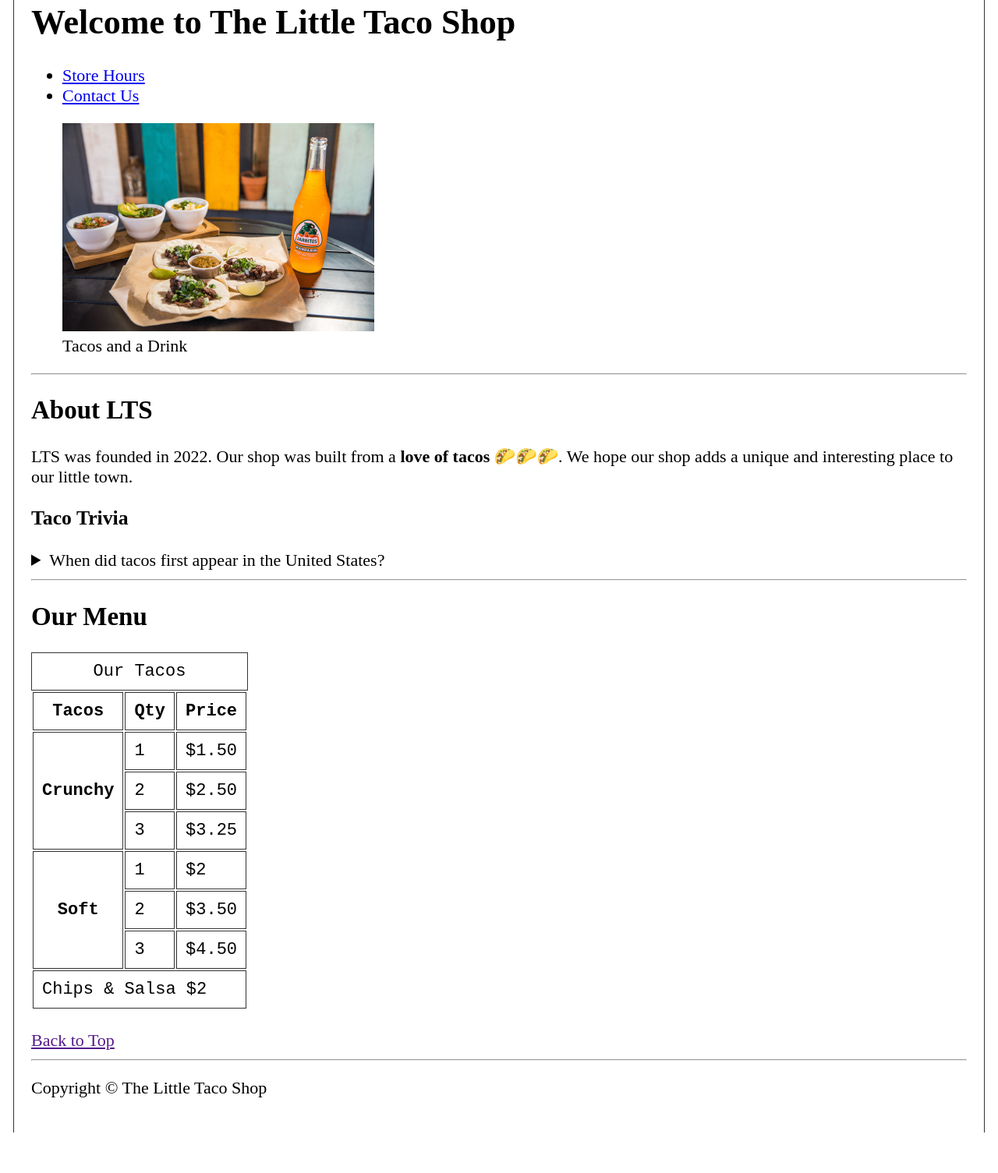
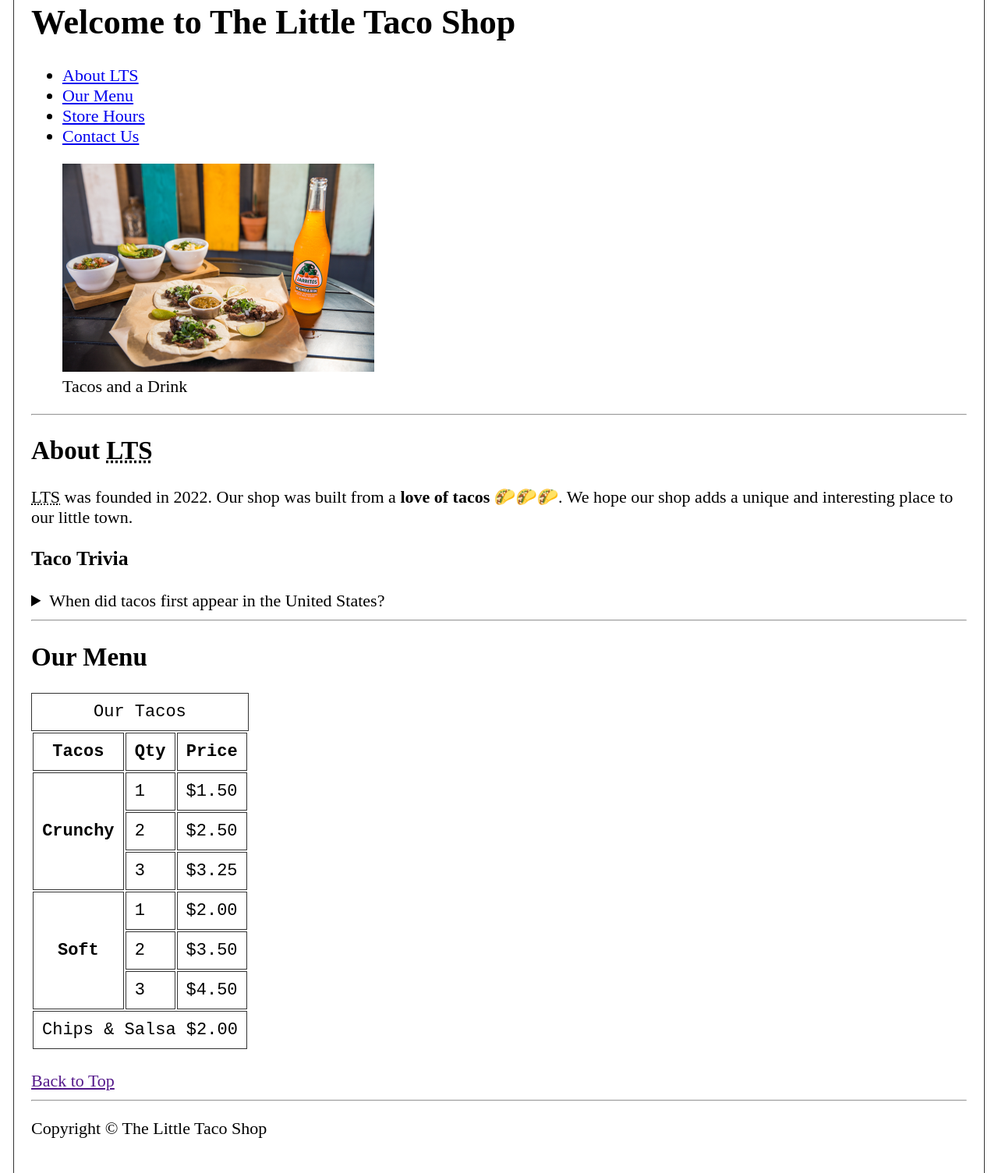
Before and after one commit to AdrianFalb/little-taco-shop, a plain HTML site: page index.html in a window 1280 px wide. Shown: the part 48-1553 px from the top of the page at 78% size. Before the commit the page ends 1501 px from the top, so only its background shows below. Drawn offline with Linux system fonts and the light colour scheme.

Commit message:
finished index.html

```diff
--- a/index.html
+++ b/index.html
@@ -20,6 +20,12 @@
         <nav>
             <ul>
                 <li>
+                    <a href="#aboutTheTacoShop">About LTS</a>
+                </li>
+                <li>
+                    <a href="#ourMenu">Our Menu</a>
+                </li>
+                <li>
                     <a href="hours.html">Store Hours</a>
                 </li>
                 <li>
@@ -38,15 +44,16 @@
     <hr>
 
     <main>
-        <article>
-            <h2>About LTS</h2>
+        <article id="aboutTheTacoShop">
+            <h2>About <abbr title="Litte Taco Shop">LTS</abbr></h2>
             <p>
-                LTS was founded in 2022. Our shop was built from a <strong>love of tacos</strong> <span>🌮🌮🌮</span>.
+                <abbr title="Litte Taco Shop">LTS</abbr> was founded in 2022. Our shop was built from a <strong>love of
+                    tacos</strong> <span>🌮🌮🌮</span>.
                 We hope our shop adds a unique and interesting place to our little town.
             </p>
         </article>
 
-        <article>
+        <article id="tacoTrivia">
             <h3>Taco Trivia</h3>
             <aside>
                 <details>
@@ -70,7 +77,7 @@
 
         <hr>
 
-        <article>
+        <article id="ourMenu">
             <h2>Our Menu</h2>
             <table>
                 <caption>Our Tacos</caption>
@@ -99,7 +106,7 @@
                     <tr>
                         <th scope="row" rowspan="3">Soft</th>
                         <td>1</td>
-                        <td>$2</td>
+                        <td>$2.00</td>
                     </tr>
                     <tr>
                         <td>2</td>
@@ -113,7 +120,7 @@
 
                 <tfoot>
                     <tr>
-                        <td colspan="3">Chips & Salsa $2</td>
+                        <td colspan="3">Chips & Salsa $2.00</td>
                     </tr>
                 </tfoot>
             </table>
```
